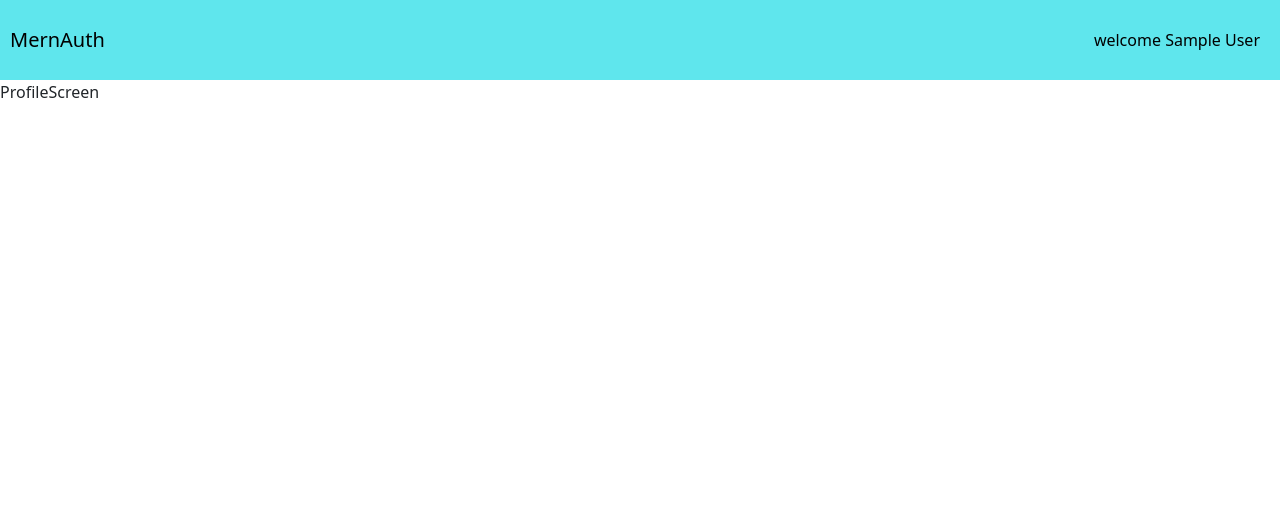
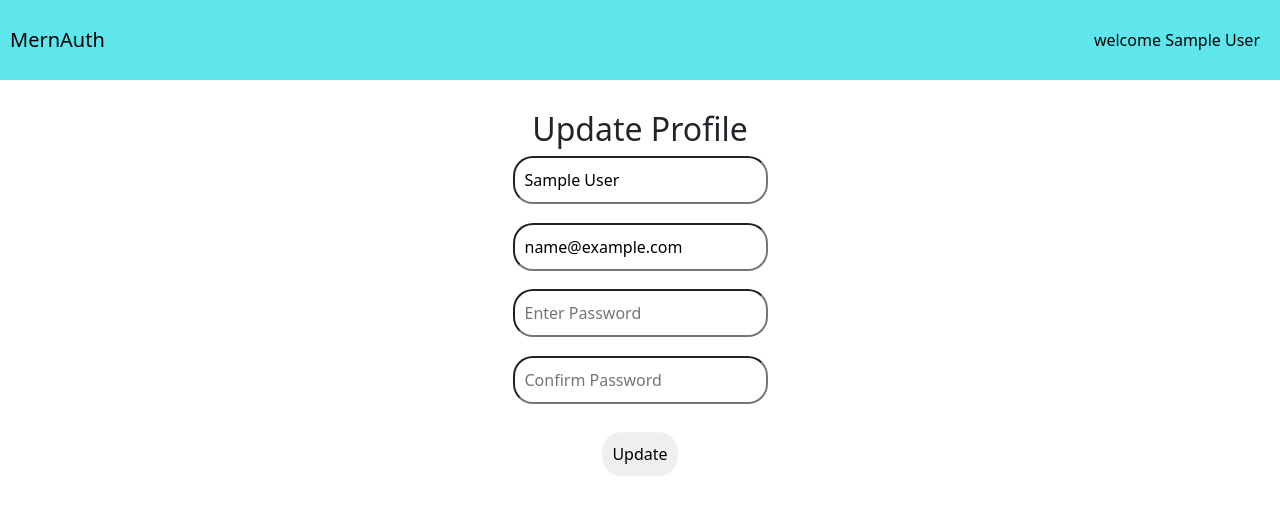
Before and after one commit to sajanacharya404/Mern-Authentication, a React (Vite) app in the folder client/: page /profile in a window 1280 px wide. Shown: the top 514 px of the page. Built offline with nearby package versions, Linux system fonts and the light colour scheme; sample sign-in values are in the browser's storage.

Commit message:
[Frontend finished] : update funcunality has been added.

```diff
--- a/client/src/components/Header.jsx
+++ b/client/src/components/Header.jsx
@@ -53,7 +53,9 @@ const Header = () => {
                   <div onClick={logoutHandler} style={{ cursor: "pointer" }}>
                     Logout
                   </div>
-                  <div style={{ cursor: "pointer" }}>Profile</div>
+                  <div style={{ cursor: "pointer" }}>
+                    <Link to={"/profile"}>Profile</Link>
+                  </div>
                 </div>
               </div>
             </>
--- a/client/src/screens/ProfileScreen.jsx
+++ b/client/src/screens/ProfileScreen.jsx
@@ -1,7 +1,124 @@
-import React from "react";
+import { React, useEffect, useState } from "react";
+import { useDispatch, useSelector } from "react-redux";
+import { setCredentials } from "../slices/authSlice";
+import { toast } from "react-toastify";
+import { useUpdateUserMutation } from "../slices/userApiSlice";
 
 const ProfileScreen = () => {
-  return <div>ProfileScreen</div>;
+  const [name, setName] = useState("");
+  const [email, setEmail] = useState("");
+  const [password, setPassword] = useState("");
+  const [confirmPassword, setConfirmPassword] = useState("");
+
+  const dispatch = useDispatch();
+
+  const [update] = useUpdateUserMutation();
+
+  const { userInfo } = useSelector((state) => state.auth);
+
+  useEffect(() => {
+    setName(userInfo.name);
+    setEmail(userInfo.email);
+  }, [userInfo.setName, userInfo.setEmail]);
+
+  const submitHandler = async (e) => {
+    e.preventDefault();
+    if (password !== confirmPassword) {
+      toast.error("Password do not match");
+    } else {
+      try {
+        const res = await update({
+          _id: userInfo._id,
+          name,
+          email,
+          password,
+        }).unwrap();
+        dispatch(setCredentials({ ...res }));
+        toast.success("Profile Updated");
+      } catch (error) {}
+    }
+  };
+
+  return (
+    <>
+      <div
+        style={{
+          display: "flex",
+          flexDirection: "column",
+          height: "90vh",
+          width: "100%",
+        }}
+      >
+        <h2 style={{ textAlign: "center", marginTop: "30px" }}>
+          Update Profile
+        </h2>
+        <form
+          action=""
+          onSubmit={submitHandler}
+          style={{
+            display: "flex",
+            justifyContent: "space-between",
+            alignItems: "center",
+            flexDirection: "column",
+
+            height: "40vh",
+          }}
+        >
+          <input
+            type="text"
+            placeholder="Enter Name"
+            value={name}
+            onChange={(e) => setName(e.target.value)}
+            style={{
+              padding: "10px",
+              borderRadius: "20px",
+              marginBottom: "10px",
+            }}
+          />
+          <input
+            type="email"
+            placeholder="Enter Email"
+            value={email}
+            onChange={(e) => setEmail(e.target.value)}
+            style={{
+              padding: "10px",
+              borderRadius: "20px",
+              marginBottom: "10px",
+            }}
+          />
+          <input
+            type="Pasword"
+            placeholder="Enter Password"
+            value={password}
+            onChange={(e) => setPassword(e.target.value)}
+            style={{
+              padding: "10px",
+              borderRadius: "20px",
+              marginBottom: "10px",
+            }}
+          />
+          <input
+            type="password"
+            placeholder="Confirm Password"
+            value={confirmPassword}
+            onChange={(e) => setConfirmPassword(e.target.value)}
+            style={{ padding: "10px", borderRadius: "20px" }}
+          />
+          <button
+            type="submit"
+            style={{
+              padding: "10px",
+              borderRadius: "20px",
+              border: "none",
+              marginTop: "20px",
+            }}
+          >
+            Update
+          </button>
+        </form>
+      </div>
+    </>
+  );
 };
 
 export default ProfileScreen;
--- a/client/src/screens/RegisterScreen.jsx
+++ b/client/src/screens/RegisterScreen.jsx
@@ -99,7 +99,7 @@ const RegisterScreen = () => {
           />
           <input
             type="password"
-            placeholder="Enter Password"
+            placeholder="Confirm Password"
             value={confirmPassword}
             onChange={(e) => setConfirmPassword(e.target.value)}
             style={{ padding: "10px", borderRadius: "20px" }}
--- a/client/src/slices/userApiSlice.js
+++ b/client/src/slices/userApiSlice.js
@@ -16,6 +16,7 @@ export const usersApiSlice = apiSlice.injectEndpoints({
         method: "POST",
       }),
     }),
+
     register: builder.mutation({
       query: (data) => ({
         url: `${USERS_URL}`,
@@ -23,8 +24,19 @@ export const usersApiSlice = apiSlice.injectEndpoints({
         body: data,
       }),
     }),
+    updateUser: builder.mutation({
+      query: (data) => ({
+        url: `${USERS_URL}/profile`,
+        method: "PUT",
+        body: data,
+      }),
+    }),
   }),
 });
 
-export const { useLoginMutation, useLogoutMutation, useRegisterMutation } =
-  usersApiSlice;
+export const {
+  useLoginMutation,
+  useLogoutMutation,
+  useRegisterMutation,
+  useUpdateUserMutation,
+} = usersApiSlice;
```
